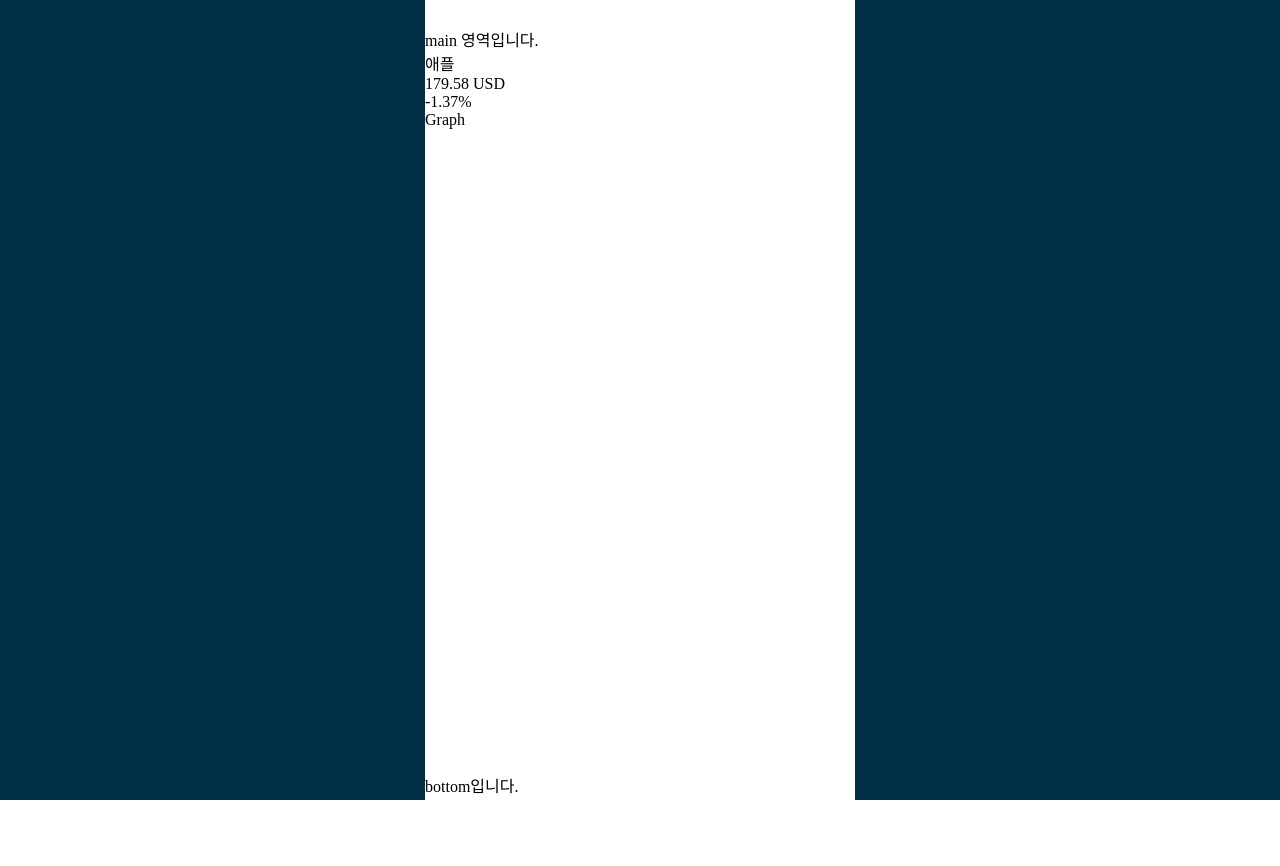
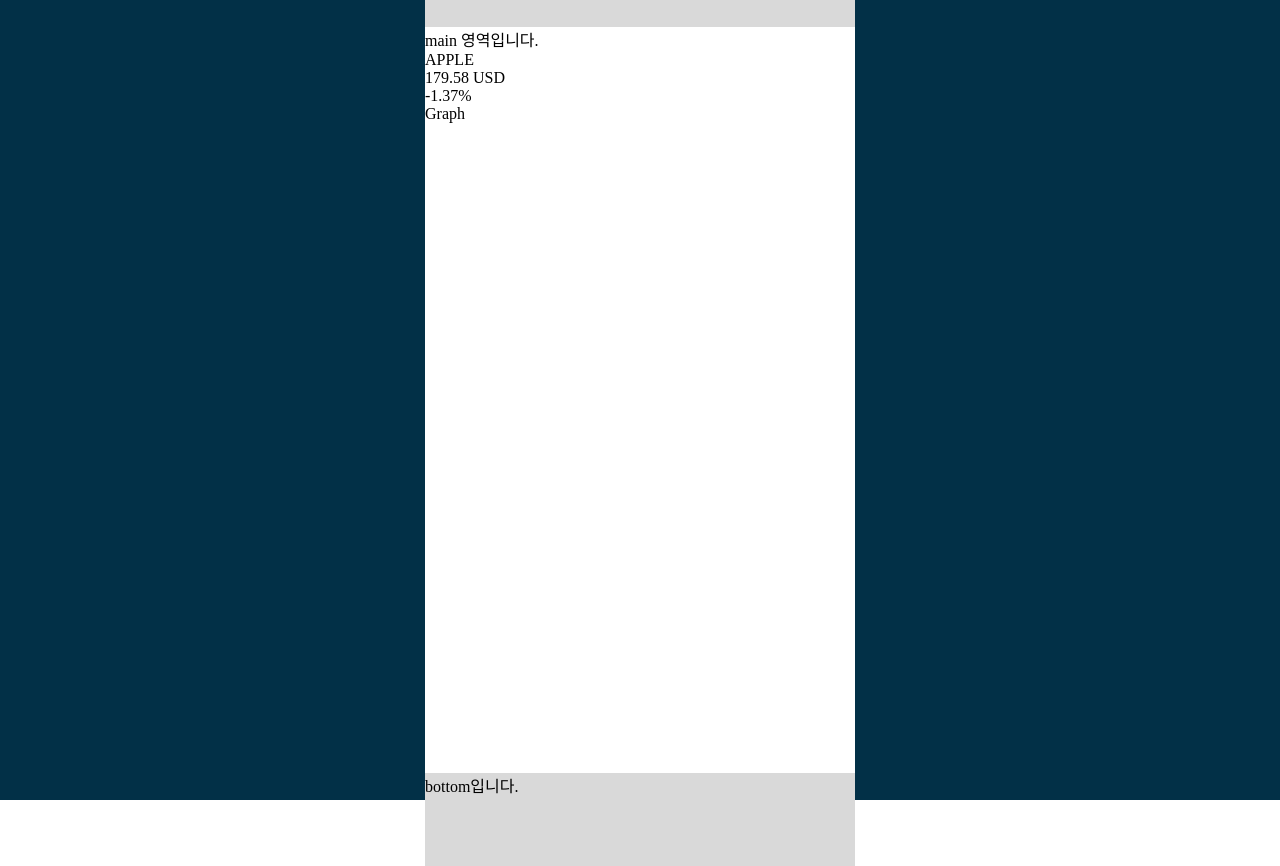
Before and after one commit to krapli441/2023.06.06_ReactContentsBox, a React app: page / in a window 1280 px wide. Built offline with nearby package versions, Linux system fonts and the light colour scheme; the HTML template or start-up script is replaced by a standard one.

Commit message:
props를 이용하여 ContentsBox 제작.

```diff
--- a/src/components/css/style.module.css
+++ b/src/components/css/style.module.css
@@ -24,6 +24,7 @@
 .header {
   width: 100%;
   height: 10%;
+  background-color: #D9D9D9;
 }
 
 .main {
@@ -34,4 +35,5 @@
 .bottom {
   width: 100%;
   height: 10%;
+  background-color: #D9D9D9;
 }
--- a/src/components/utils/ContentsBox.tsx
+++ b/src/components/utils/ContentsBox.tsx
@@ -1,4 +1,5 @@
 import React from "react";
+import ContainerStyle from "./components/css/style.module.css";
 
 export default function ContentsBox() {
   return (
--- /dev/null
+++ b/src/components/utils/ContentsBoxProps.tsx
@@ -0,0 +1,22 @@
+import React from "react";
+
+interface ContentsBoxProps {
+  stockName: string;
+  stockPrice: string;
+  stockChangePercentage: string;
+  stockChartGraph: string;
+}
+
+export default function ContentBox(props: ContentsBoxProps) {
+  const { stockName, stockPrice, stockChangePercentage, stockChartGraph } =
+    props;
+
+  return (
+    <div className="ContentsBox">
+      <div className="StockName">{stockName}</div>
+      <div className="stockPrice">{stockPrice}</div>
+      <div className="stockChangePercentage">{stockChangePercentage}</div>
+      <div className="stockChartGraph">{stockChartGraph}</div>
+    </div>
+  );
+}
--- a/src/components/views/main.tsx
+++ b/src/components/views/main.tsx
@@ -3,6 +3,7 @@
 
 // ? 리액트 컴포넌트
 import ContentsBox from "../utils/ContentsBox";
+import ContentsBoxProps from "../utils/ContentsBoxProps";
 // ? CSS 모듈
 import style from "../css/style.module.css";
 
@@ -11,7 +12,7 @@
     <>
       <div className={style.main}>
         main 영역입니다.
-        <ContentsBox />
+        <ContentsBoxProps stockName="APPLE" stockPrice="179.58 USD" stockChartGraph="Graph" stockChangePercentage="-1.37%"/>
       </div>
     </>
   );
```
